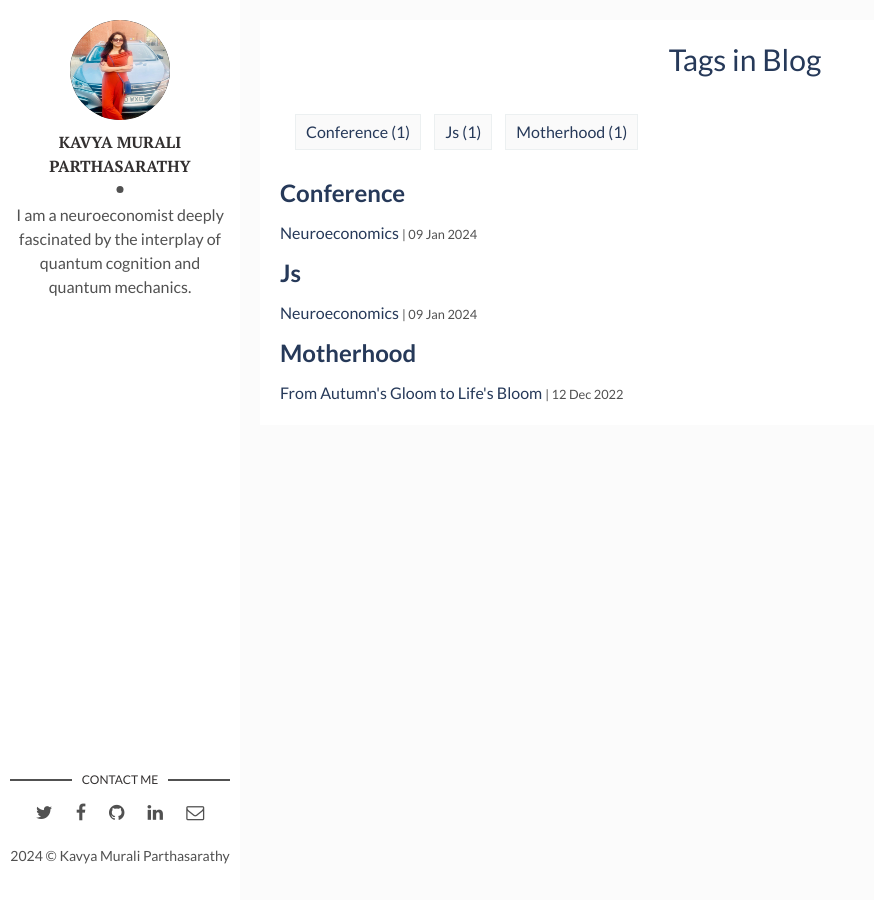
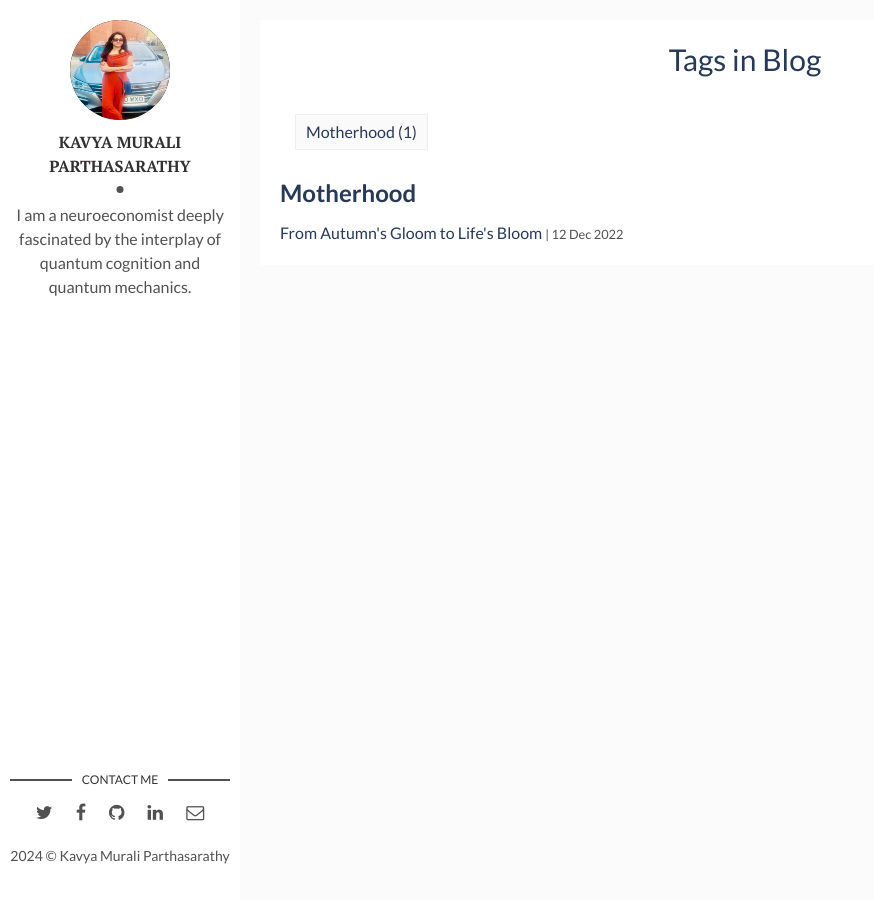
Before and after one commit to Qetsiyeh/Kavs_Blogs, a Jekyll site: the page built from tags.html, in a window 1280 px wide. Shown: the whole page, without its empty margins (0-874 px from the left). Built offline with Jekyll 4.4.1, drawn with Linux system fonts in a browser that asks for light colours.

Commit message:
Update 2024-01-10-conference-on-javascript.md

```diff
--- a/_posts/2024-01-10-conference-on-javascript.md
+++ b/_posts/2024-01-10-conference-on-javascript.md
@@ -4,7 +4,7 @@ title: Neuroeconomics
 date: 2024-01-10 00:00:00 +0300
 description: You’ll find this post in your `_posts` directory. Go ahead and edit it and re-build the site to see your changes. # Add post description (optional)
 img: js-1.png # Add image post (optional)
-tags: [Js, Conference] # add tag
+
 ---
 
 Neuroeconomics is an interdisciplinary field that merges neuroscience, psychology, and economics to understand how the brain works in decision-making processes. The subject has been around for decades, but with the latest improvements in technology, it is poised to make a significant impact in the future. In this blog post, we will explore how neuroeconomics is set to revolutionize the way we approach decision-making and the latest advancements in technology that are driving the field forward.
```
